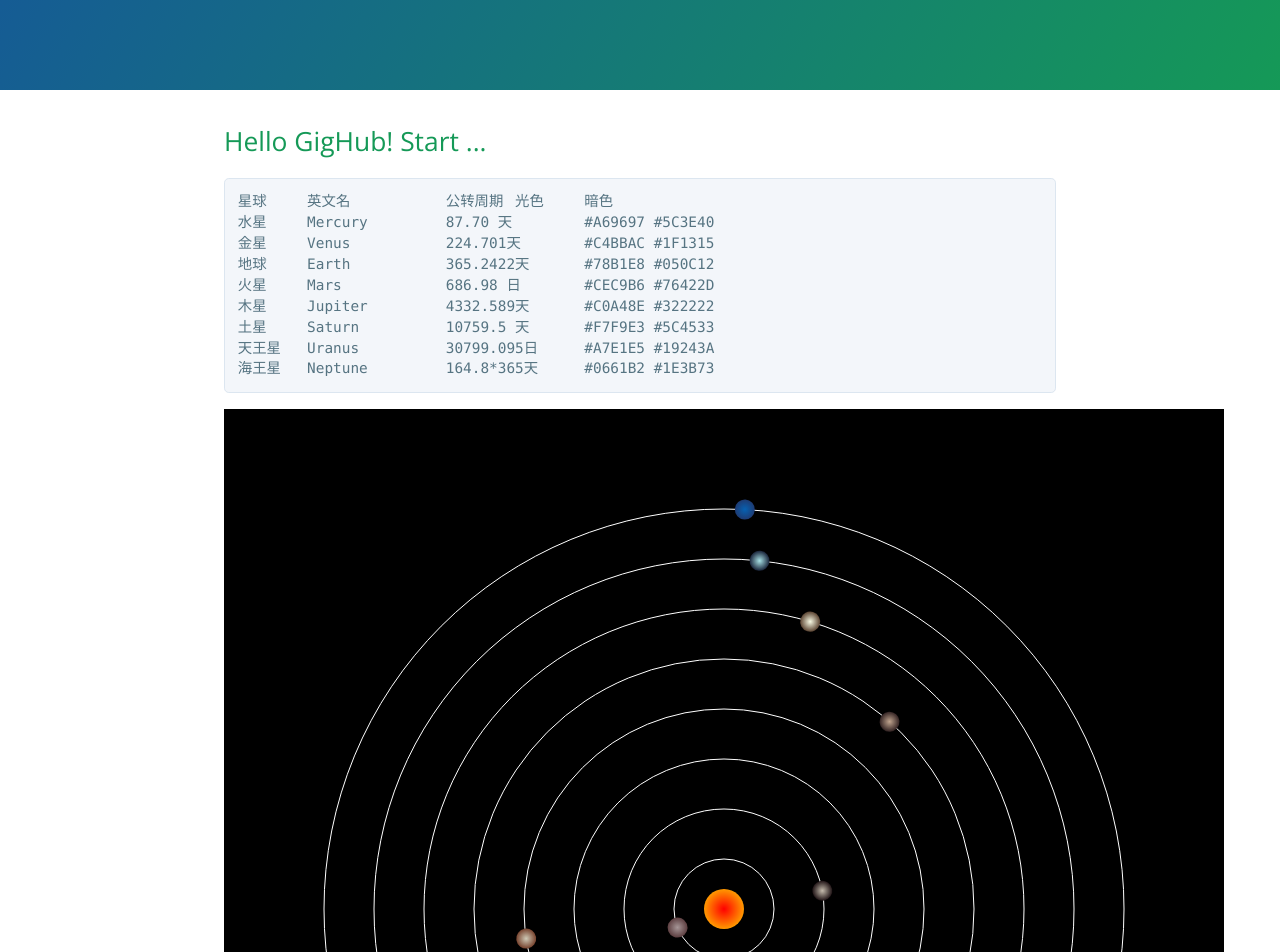
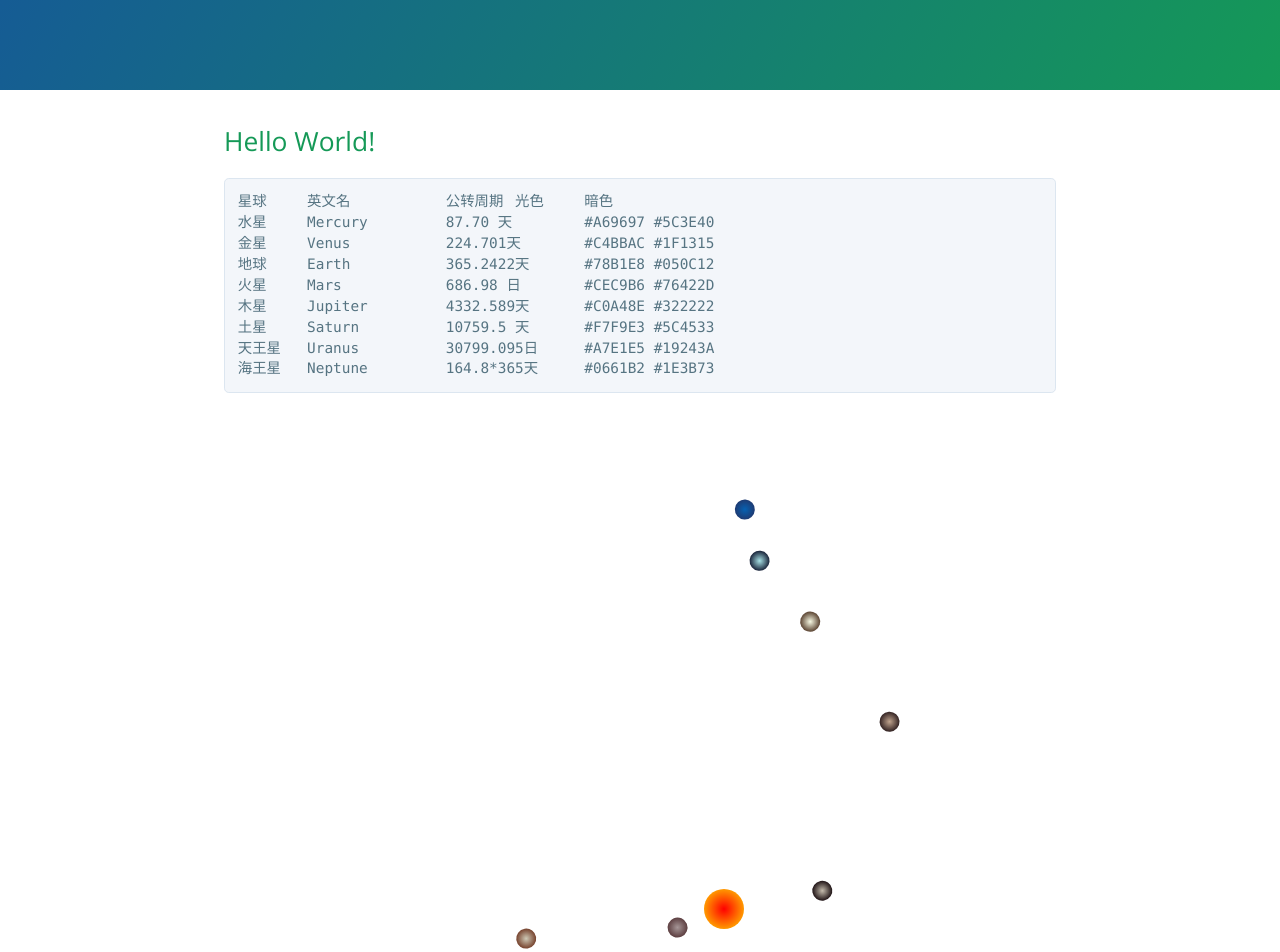
Before and after one commit to damys/damys.github.io, a plain HTML site: page index.html in a window 1280 px wide. Shown: the part 180-1132 px from the top of the page. Drawn offline with nearby package versions, Linux system fonts and the light colour scheme.

Commit message:
Update index.html

```diff
--- a/index.html
+++ b/index.html
@@ -17,7 +17,7 @@
 
     <section class="main-content">
       <h2>
-<a id="start-" class="anchor" href="#start-" aria-hidden="true"><span aria-hidden="true" class="octicon octicon-link"></span></a>Hello GigHub! Start ...</h2>
+<a id="start-" class="anchor" href="#start-" aria-hidden="true"><span aria-hidden="true" class="octicon octicon-link"></span></a>Hello World!</h2>
 <pre>
 星球	英文名		公转周期	光色	暗色
 水星	Mercury		87.70 天	#A69697	#5C3E40
@@ -29,7 +29,7 @@
 天王星	Uranus		30799.095日	#A7E1E5	#19243A
 海王星	Neptune		164.8*365天	#0661B2	#1E3B73
 </pre>
-<canvas id="canvas" width="1000" height="1000" style="background:#000">
+<canvas id="canvas" width="1000" height="1000" style="background:#fff">
 			您的浏览器不支持canvas标签
 		</canvas>
 		<script>
```
